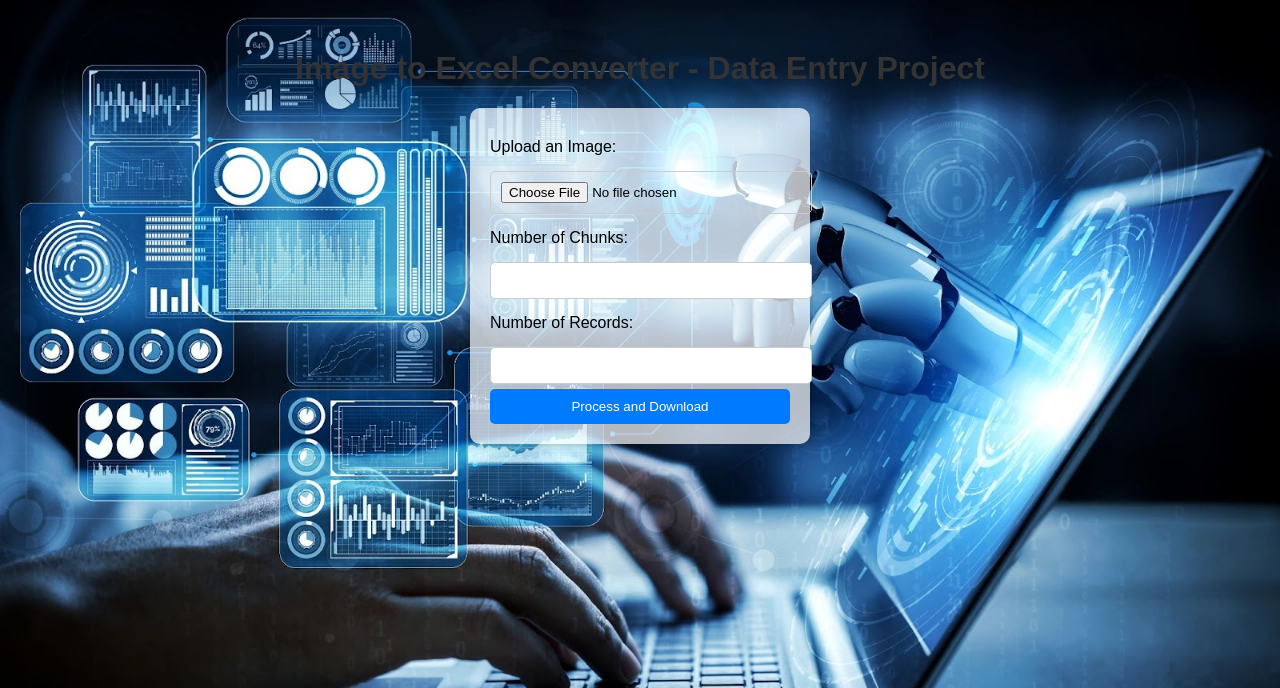
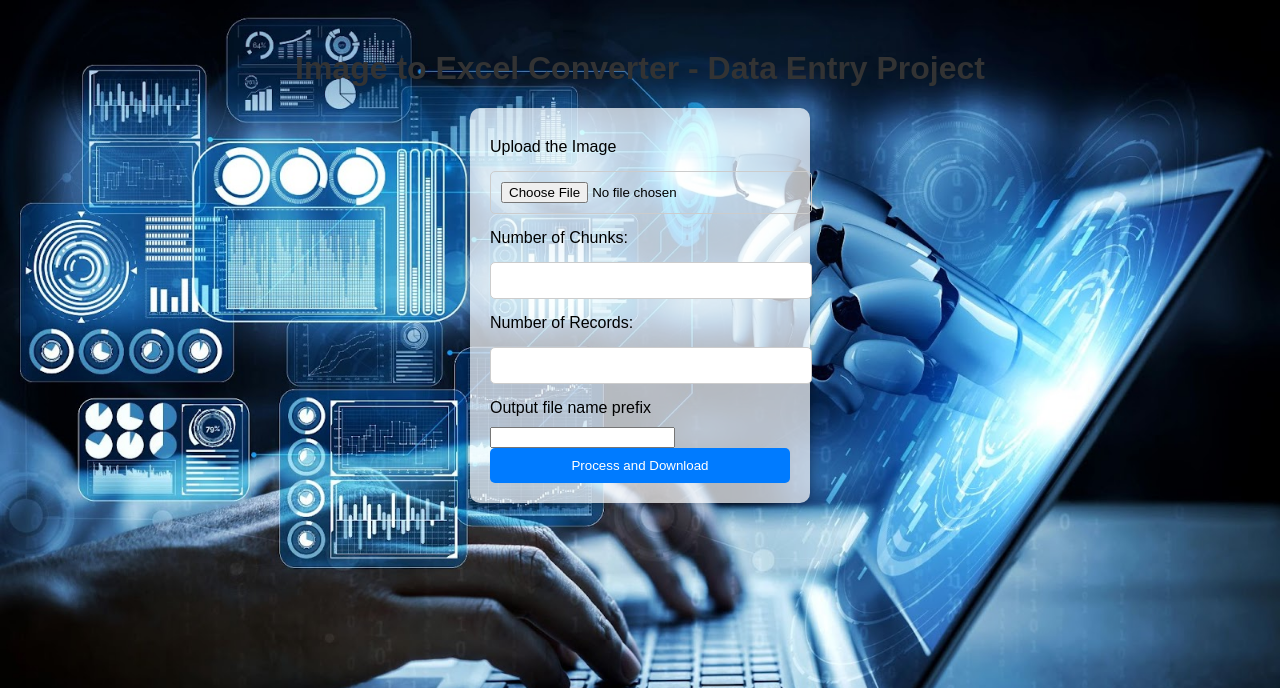
Before and after one commit to teja275/vfly_dataentry, a Flask app: page / in a window 1280 px wide. Shown: the top 688 px of the page. Run offline with Flask 3, Linux system fonts and the light colour scheme.

Commit message:
Added output filename prefix

```diff
--- a/application.py
+++ b/application.py
@@ -12,22 +12,23 @@ application.config["UPLOAD_FOLDER"] = "uploads"
 @application.route("/", methods=["GET", "POST"])
 def upload_image():
     if request.method == "POST":
+        image = request.files["image"]
         num_chunks = int(request.form["num_chunks"])
         num_records = int(request.form["num_records"])
-        image = request.files["image"]
+        output_filename_prefix = request.form["file_prefix"]
         if image:
-            # filename = secure_filename(image.filename)
-            # image_path = os.path.join(app.config["UPLOAD_FOLDER"], filename)
-            # image.save(image_path)
-
             ocr_url = "https://app.nanonets.com/api/v2/OCR/Model/25dda2f2-e3cc-4d91-96aa-ee401d370ca8/LabelFile/?async=false"
             # Call your processing script here
-            zip_file = get_excel_from_image(image, num_chunks, num_records, ocr_url)
+            zip_file = get_excel_from_image(
+                image, num_chunks, num_records, output_filename_prefix, ocr_url
+            )
 
             return Response(
                 zip_file,
-                mimetype='application/zip',
-                headers={'Content-Disposition': 'attachment; filename=image_chunks.zip'}
+                mimetype="application/zip",
+                headers={
+                    "Content-Disposition": "attachment; filename=image_chunks.zip"
+                },
             )
 
     # Return the form for GET requests
--- a/templates/upload_form.html
+++ b/templates/upload_form.html
@@ -54,7 +54,7 @@
     <h1>Image to Excel Converter - Data Entry Project</h1>
 
     <form method="POST" action="/" enctype="multipart/form-data">
-        <label for="image">Upload an Image:</label>
+        <label for="image">Upload the Image</label>
         <input type="file" name="image" id="image" required>
 
         <label for="num_chunks">Number of Chunks:</label>
@@ -63,6 +63,10 @@
         <label for="num_records">Number of Records:</label>
         <input type="number" name="num_records" id="num_records" required>
 
+        <label for="file_prefix">Output file name prefix</label>
+        <input type="text" name="file_prefix" id="file_prefix" required>
+
+
         <input type="submit" value="Process and Download">
     </form>
 </body>
```
Also changed, not shown: src/run_ocr_pipeline.py (+9 -3 lines).
